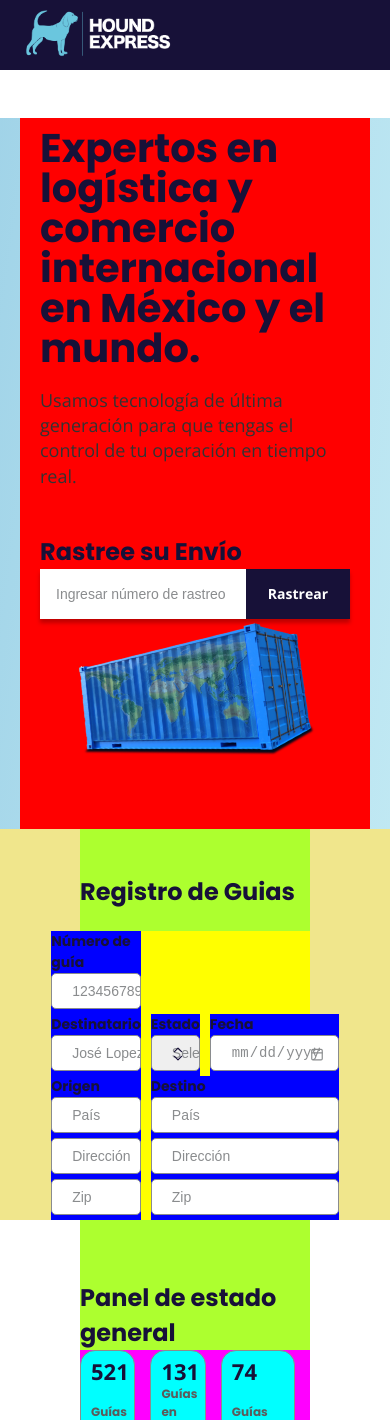
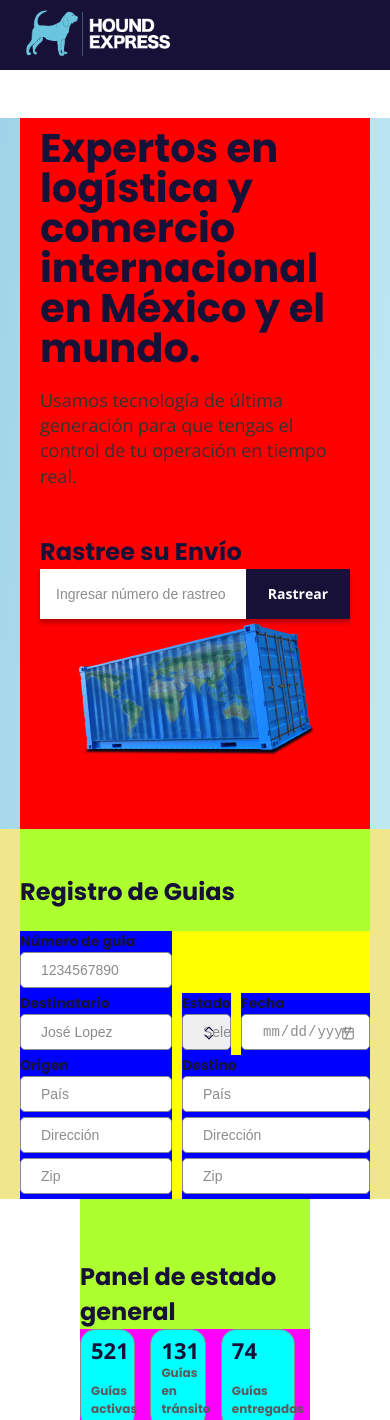
Before and after one commit to ego-mejia/hound-express-react, a React (Vite) app: page / in a window 390 px wide. Shown: the top 1420 px of the page. Built offline with nearby package versions, Linux system fonts and the light colour scheme.

Commit message:
responsive padding registar section

```diff
--- a/src/components/Register/style.ts
+++ b/src/components/Register/style.ts
@@ -4,7 +4,11 @@
 export const RegisterSection = styled.section`
     ${bgDebug('transparent','khaki')};
     padding: 0 80px;
-    ;
+
+    @media (max-width: 1280px) {
+        padding: 0 20px;
+    }
+}
     `;
 
 export const RegisterWrapper = styled.div`
```
